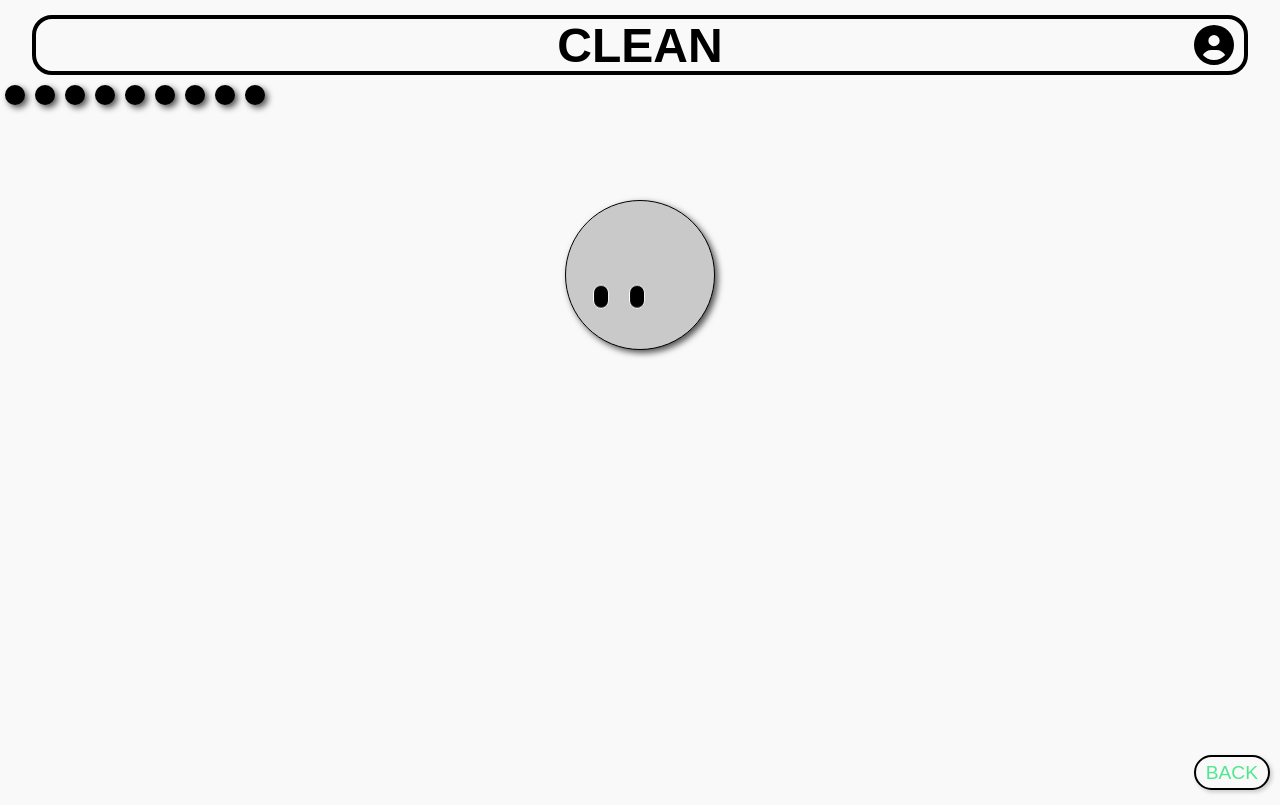
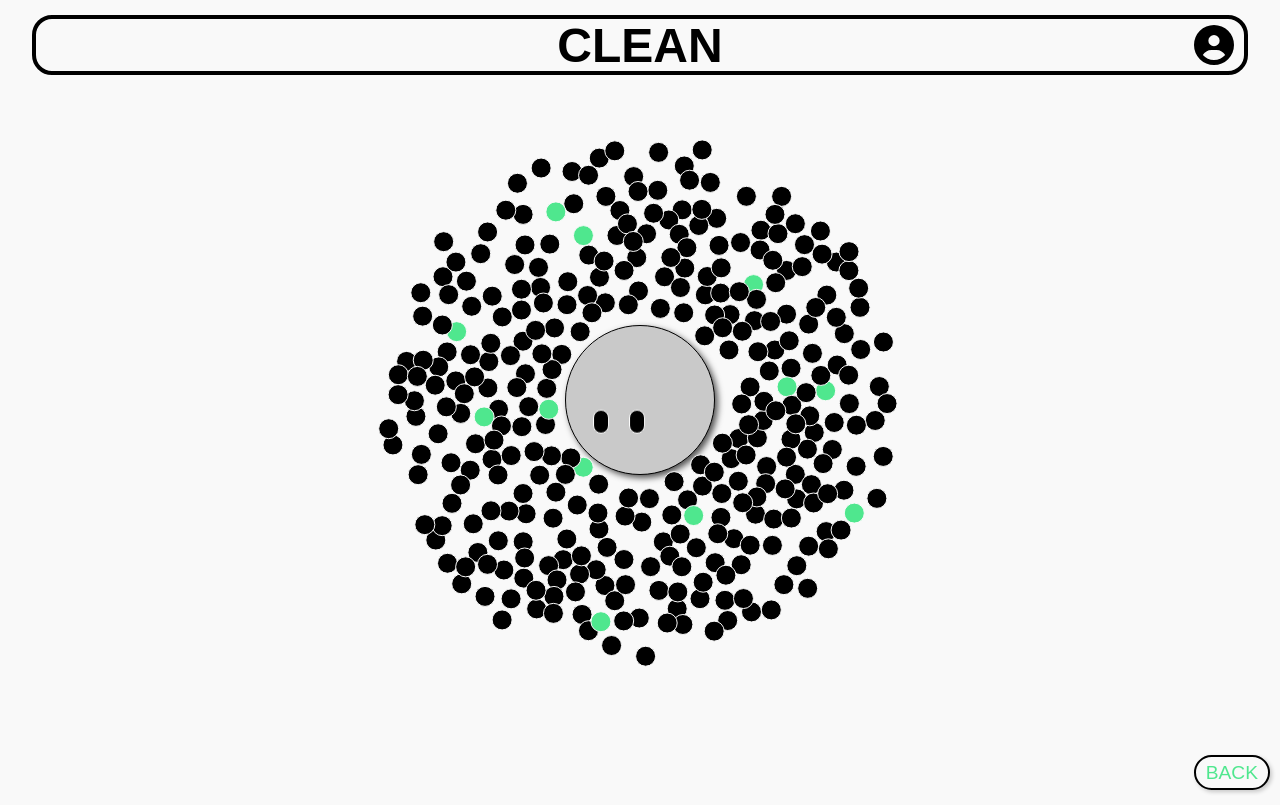
Before and after one commit to Wallenborg/clean, a Next.js app: page /clean in a window 1280 px wide. Built offline with nearby package versions, Linux system fonts and the light colour scheme; a web font is replaced by a local one.

Commit message:
add 3d.js to handel placement of circles

```diff
--- a/components/day-circle/DayCircle.css
+++ b/components/day-circle/DayCircle.css
@@ -1,11 +1,26 @@
-@keyframes breathe {
-  0% {
-    transform: scale(1);
-  }
-  50% {
-    transform: scale(1.09);
-  }
-  100% {
-    transform: scale(1);
-  }
+.daycircle-container {
+  position: relative;
+  width: 100vw;
+  height: 100vh;
+  overflow: hidden;
 }
+
+.daycircle-container svg {
+  position: absolute;
+  top: 0;
+  left: 0;
+  z-index: 2000;
+  pointer-events: none;
+}
+
+.year-display {
+  position: fixed;
+  top: 80px;
+  left: 40px;
+  font-size: 2rem;
+  color: var(--clr-accent-2);
+}
+
+.custom-circle {
+  z-index: 3000;
+}
--- a/components/day-circle/DayCircle.jsx
+++ b/components/day-circle/DayCircle.jsx
@@ -1,34 +1,107 @@
 "use client";
-import React from "react";
+
+import React, { useEffect, useRef } from "react";
+import * as d3 from "d3";
 import useGetTimeSpan from "@/hooks/useGetTimeSpan";
 import useGenerateCircles from "@/hooks/useGenerateCircles";
+import MainCircle from "../main-circle/MainCircle";
 import "./DayCircle.css";
-import MainCircle from "../main-circle/MainCircle";
 
 export default function DayCircle() {
-  const startDate = "2024-05-01"; //this is just a hard coded test
-  const daysPassed = useGetTimeSpan(startDate);
-  const circles = useGenerateCircles(daysPassed);
+  const startDate = "2023-06-18"; // Starting date for the calculation this is now hard-code will be based on user input
+  const daysPassed = useGetTimeSpan(startDate); // Calculates the number of days passed since the start date
+  const { circles, year } = useGenerateCircles(daysPassed); // Generates circles and year based on days passed
+  const svgRef = useRef(); // Reference to the SVG element for manipulation with D3.js
+
+  useEffect(() => {
+    const svg = d3.select(svgRef.current); // Selects the SVG element with D3.js
+    svg.selectAll("*").remove(); // Removes all previous elements within the SVG
+
+    const width = window.innerWidth; // Width of the window
+    const height = window.innerHeight; // Height of the window
+    const mainCircleRadius = 38; // Radius of the main circle
+
+    const g = svg.append("g"); // Group for the generated circles
+
+    // Function to generate random positions for the circles
+    const generateRandomPosition = (index) => {
+      const angle = Math.random() * 2 * Math.PI; // Random angle between 0 and 2*PI
+      const distance =
+        mainCircleRadius + 50 + Math.random() * Math.log(index + 1) * 30; // Logarithmic distance increment
+      let x = width / 2 + distance * Math.cos(angle); // Calculate x-coordinate
+      let y = height / 2 + distance * Math.sin(angle); // Calculate y-coordinate
+
+      // Ensure circles stay within screen boundaries
+      x = Math.max(10, Math.min(x, width - 10));
+
+      return { x, y };
+    };
+
+    // Function to check for overlapping circles
+    const isOverlapping = (newCircle, existingCircles) => {
+      for (const circle of existingCircles) {
+        const dx = newCircle.x - circle.x;
+        const dy = newCircle.y - circle.y;
+        const distance = Math.sqrt(dx * dx + dy * dy);
+        if (distance < 15) {
+          // 20 is the combined radius of two circles
+          return true;
+        }
+      }
+      return false;
+    };
+
+    const existingCircles = []; // Array to store existing circles
+
+    circles.forEach((circleData, index) => {
+      let position;
+      let attempts = 0;
+      // Try to generate a position that does not overlap with existing circles
+      do {
+        position = generateRandomPosition(index);
+        attempts++;
+      } while (isOverlapping(position, existingCircles) && attempts < 100);
+
+      existingCircles.push(position);
+
+      const circle = g
+        .append("circle")
+        .attr("cx", position.x)
+        .attr("cy", position.y)
+        .attr("r", 10)
+        .attr("fill", circleData.color) // Use the color property from circles data
+        .attr("stroke", "#f9f9f9") // Adds a border to the circle
+        .attr("stroke-width", 1) // Sets the border width
+        .attr("class", "custom-circle");
+
+      // Add breathing animation
+      circle
+        .transition()
+        .duration(2000)
+        .attr("r", 11.5)
+        .transition()
+        .duration(2000)
+        .attr("r", 10)
+        .ease(d3.easeSinInOut)
+        .on("end", function repeat() {
+          d3.active(this)
+            .transition()
+            .attr("r", 11.5)
+            .transition()
+            .attr("r", 10)
+            .ease(d3.easeSinInOut)
+            .on("end", repeat);
+        });
+    });
+
+    svg.attr("width", width).attr("height", height); // Updates the size of the SVG element based on the new number of circles
+  }, [circles]);
 
   return (
-    <div>
-      <div style={{ display: "flex", flexWrap: "wrap", marginTop: "80px" }}>
-        <MainCircle />
-        {circles.map((circle) => (
-          <div
-            key={circle.id}
-            style={{
-              width: circle.size === "large" ? "80px" : "20px",
-              height: circle.size === "large" ? "80px" : "20px",
-              borderRadius: "50%",
-              backgroundColor: "black",
-              margin: "5px",
-              boxShadow: "3px 3px 6px rgba(0, 0, 0, 0.672)",
-              animation: "breathe 4s ease-in-out infinite",
-            }}
-          />
-        ))}
-      </div>
+    <div className="daycircle-container">
+      <svg ref={svgRef} width="100%" height="100%"></svg>
+      <MainCircle />
+      {year >= 1 && <div className="year-display">Year: {year}</div>}
     </div>
   );
 }
--- a/components/main-circle/MainCircle.css
+++ b/components/main-circle/MainCircle.css
@@ -1,8 +1,8 @@
 .maincircle-circle {
-  position: fixed;
-  top: 200px;
+  position: absolute;
+  top: 50%;
   left: 50%;
-  transform: translateX(-50%);
+  transform: translate(-50%, -50%);
   height: 150px;
   width: 150px;
   background-color: #fff;
@@ -28,7 +28,7 @@
   height: 20px;
   background-color: #000;
   border: 0.5px solid #fff;
-  border-radius: 25px 25px 25px 25px;
+  border-radius: 25px;
   animation: blink 6s infinite;
 }
 
--- a/components/main-circle/MainCircle.jsx
+++ b/components/main-circle/MainCircle.jsx
@@ -1,14 +1,12 @@
+import useGetColorForHour from "@/hooks/useGetColorForHour";
 import "./MainCircle.css";
-import useGetColorForHour from "@/hooks/useGetColorForHour";
 
 export default function MainCircle() {
-  // Use the hook to get the color
   const color = useGetColorForHour(
     new Date().getHours(),
     new Date().getMinutes()
   );
 
-  // Inline style to set the background color dynamically
   const circleStyle = {
     backgroundColor: color,
   };
--- a/hooks/useGenerateCircles.jsx
+++ b/hooks/useGenerateCircles.jsx
@@ -1,17 +1,74 @@
-import { useMemo } from "react";
+// import { useMemo } from "react";
+
+// function useGenerateCircles(daysPassed) {
+//   const circles = useMemo(() => {
+//     return Array.from({ length: daysPassed }, (_, index) => {
+//       const dayNumber = index + 1;
+//       return {
+//         id: dayNumber,
+//         size: dayNumber % 28 === 0 ? "large" : "small",
+//       };
+//     });
+//   }, [daysPassed]);
+
+//   return circles;
+// }
+
+// export default useGenerateCircles;
+
+// working good
+
+// import { useMemo, useState, useEffect } from "react";
+
+// function useGenerateCircles(daysPassed) {
+//   const [year, setYear] = useState(0);
+
+//   useEffect(() => {
+//     const currentYear = Math.floor(daysPassed / 365);
+//     setYear(currentYear);
+//   }, [daysPassed]);
+
+//   const circles = useMemo(() => {
+//     // add +1 to see the first day
+//     const currentCycleDays = (daysPassed % 365) + 1;
+
+//     return Array.from({ length: currentCycleDays }, (_, index) => {
+//       const dayNumber = index + 1;
+//       return {
+//         id: dayNumber,
+//       };
+//     });
+//   }, [daysPassed]);
+
+//   return { circles, year };
+// }
+
+// export default useGenerateCircles;
+
+import { useMemo, useState, useEffect } from "react";
 
 function useGenerateCircles(daysPassed) {
+  const [year, setYear] = useState(0);
+
+  useEffect(() => {
+    const currentYear = Math.floor(daysPassed / 365);
+    setYear(currentYear);
+  }, [daysPassed]);
+
   const circles = useMemo(() => {
-    return Array.from({ length: daysPassed }, (_, index) => {
+    // add +1 to see the first day
+    const currentCycleDays = (daysPassed % 365) + 1;
+
+    return Array.from({ length: currentCycleDays }, (_, index) => {
       const dayNumber = index + 1;
       return {
         id: dayNumber,
-        size: dayNumber % 28 === 0 ? "large" : "small",
+        color: index % 28 === 0 ? "#4fe78e" : "black", // Assign green color every 28th circle
       };
     });
   }, [daysPassed]);
 
-  return circles;
+  return { circles, year };
 }
 
 export default useGenerateCircles;
--- a/package.json
+++ b/package.json
@@ -9,6 +9,7 @@
     "lint": "next lint"
   },
   "dependencies": {
+    "d3": "^7.9.0",
     "next": "14.2.3",
     "react": "^18",
     "react-dom": "^18",
```
Also changed, not shown: 1 other file (tests, documents, lock files or other folders).
